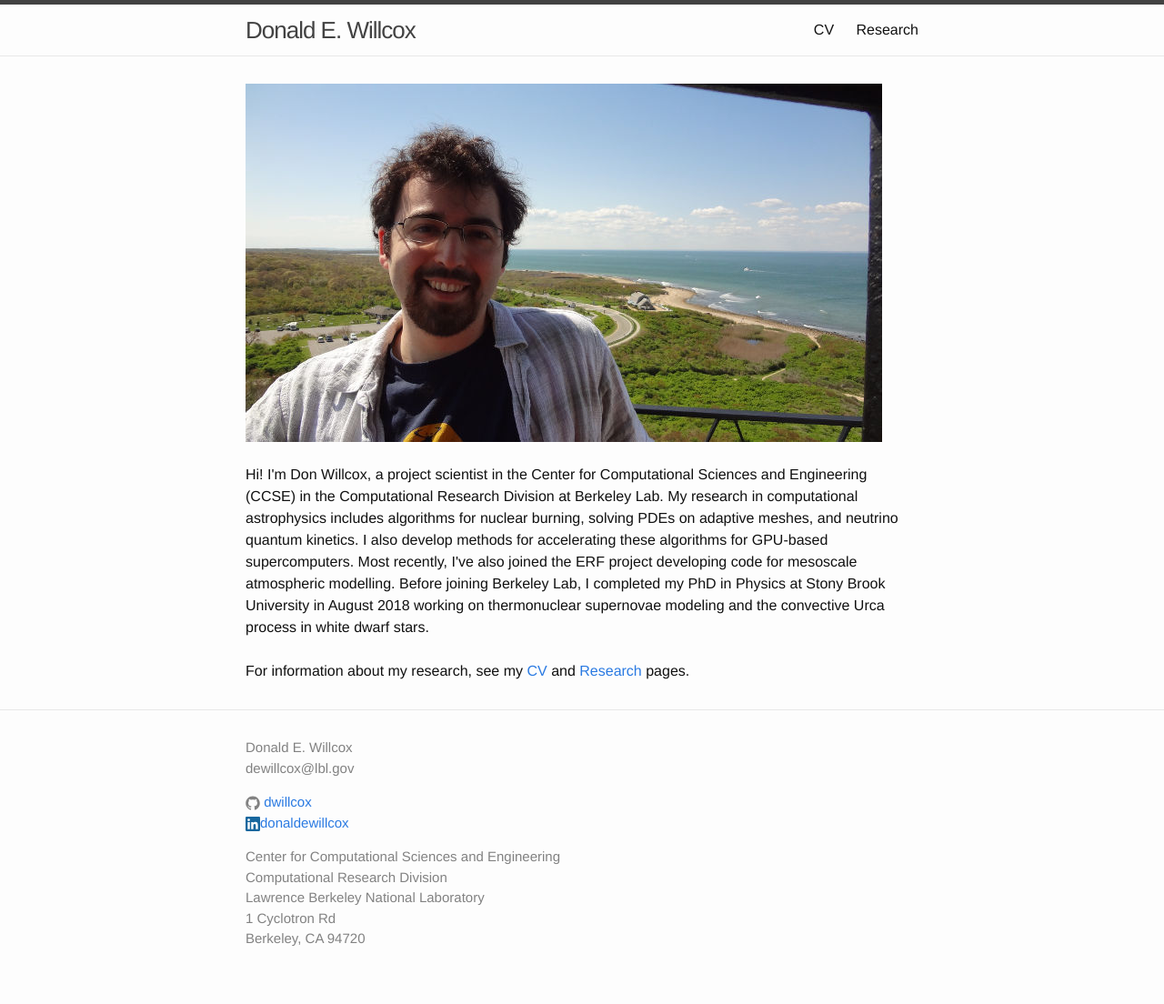
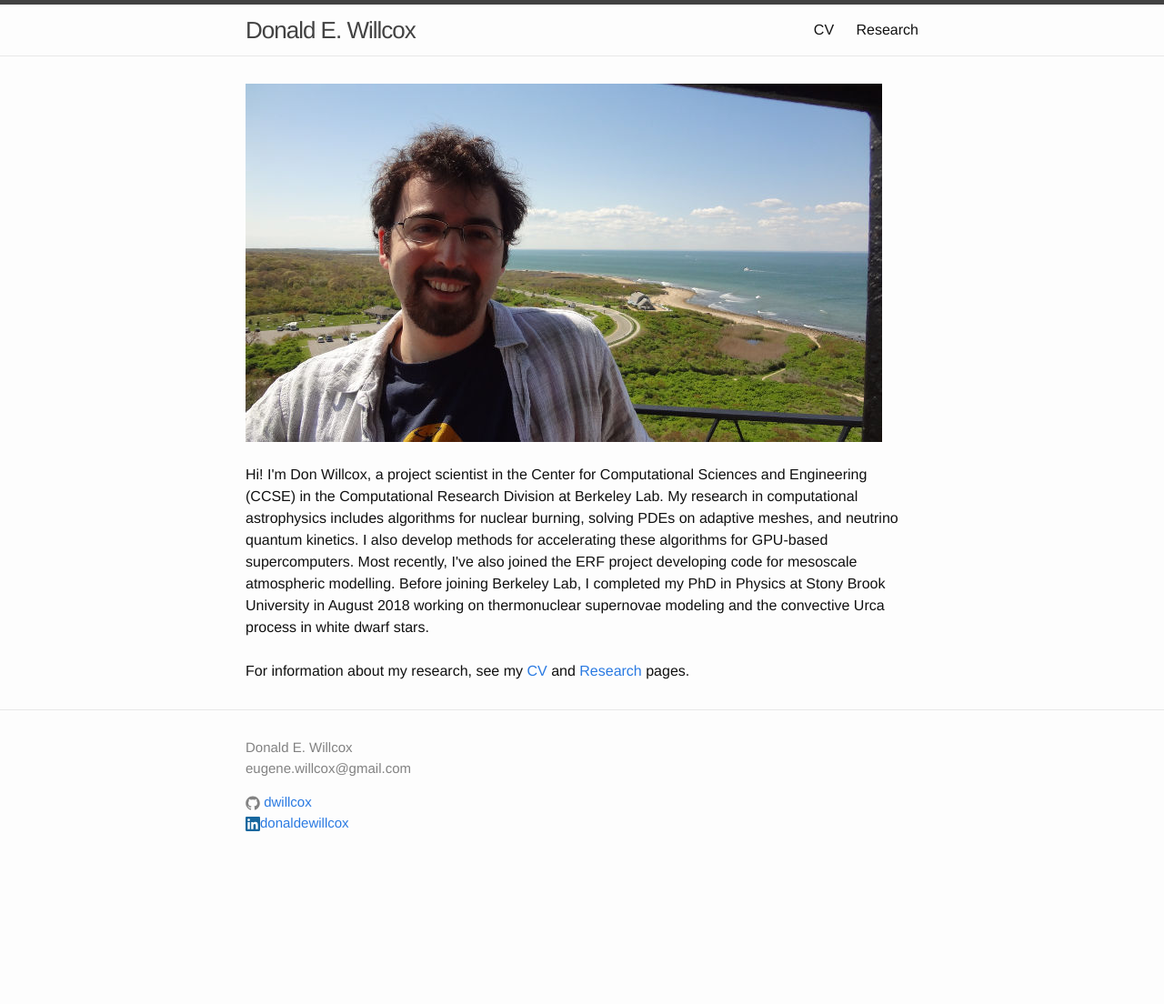
Before and after one commit to dwillcox/dwillcox.github.io, a Jekyll site: the page built from index.html, in a window 1280 px wide. Shown: the whole page at 91% size. Built offline with Jekyll 4.4.1, drawn with Linux system fonts in a browser that asks for light colours; after the commit the page ends 976 px from its top, so only the background shows below that.

Commit message:
Updated footer

```diff
--- a/_includes/footer.html
+++ b/_includes/footer.html
@@ -8,7 +8,7 @@
       <!-- <div class="footer-col footer-col-1"> -->
         <ul class="contact-list">
           <li>{{ site.title }}</li>
-          <li>dewillcox@lbl.gov</li>
+          <li>eugene.willcox@gmail.com</li>
         </ul>
       <!-- </div> -->
 
@@ -49,6 +50,7 @@
 	      Berkeley, CA 94720
 	  </li>
         </ul>
+      -->
       <!-- </div> -->
 
     </div>
```
Also changed, not shown: other parts of _includes/footer.html (+1 -0 lines).
